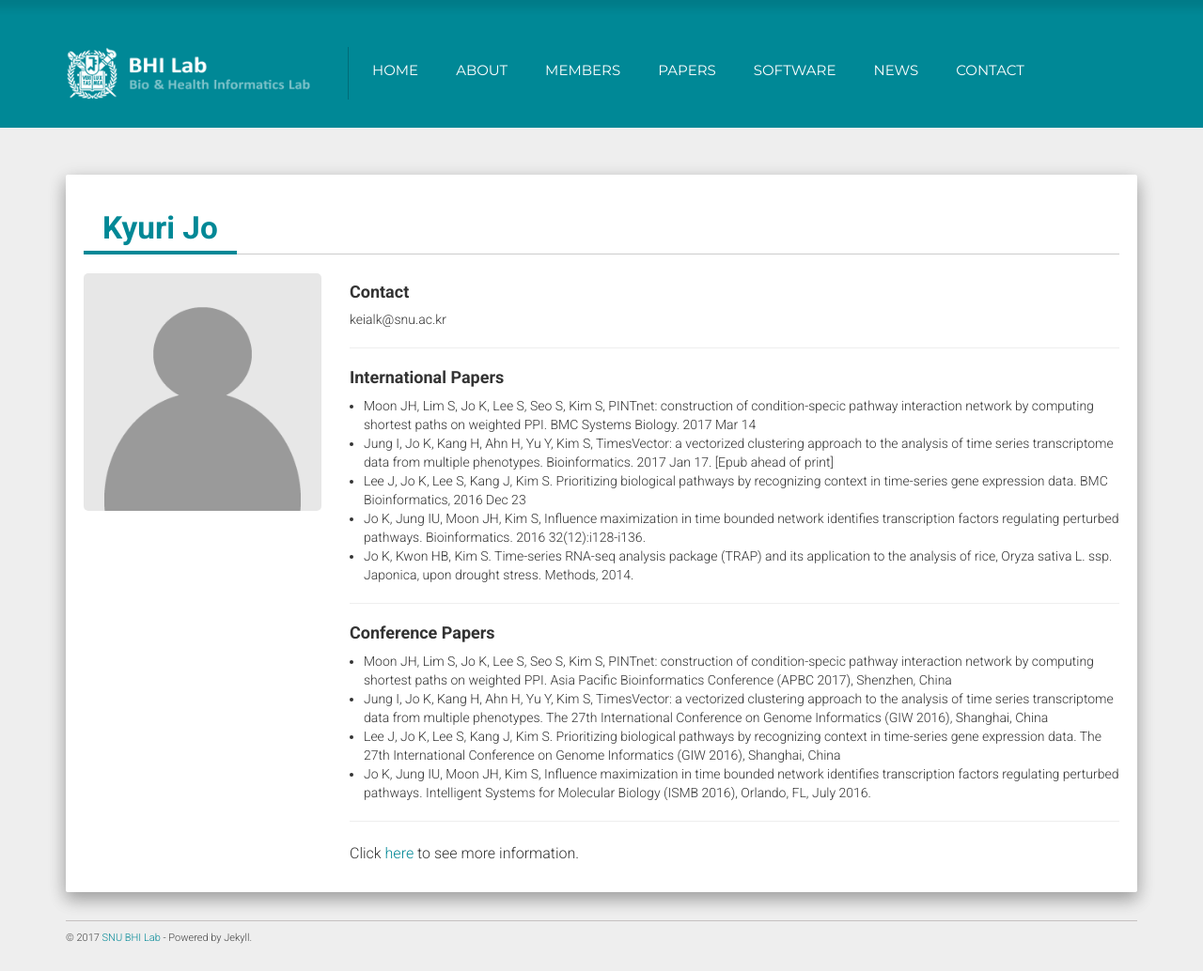
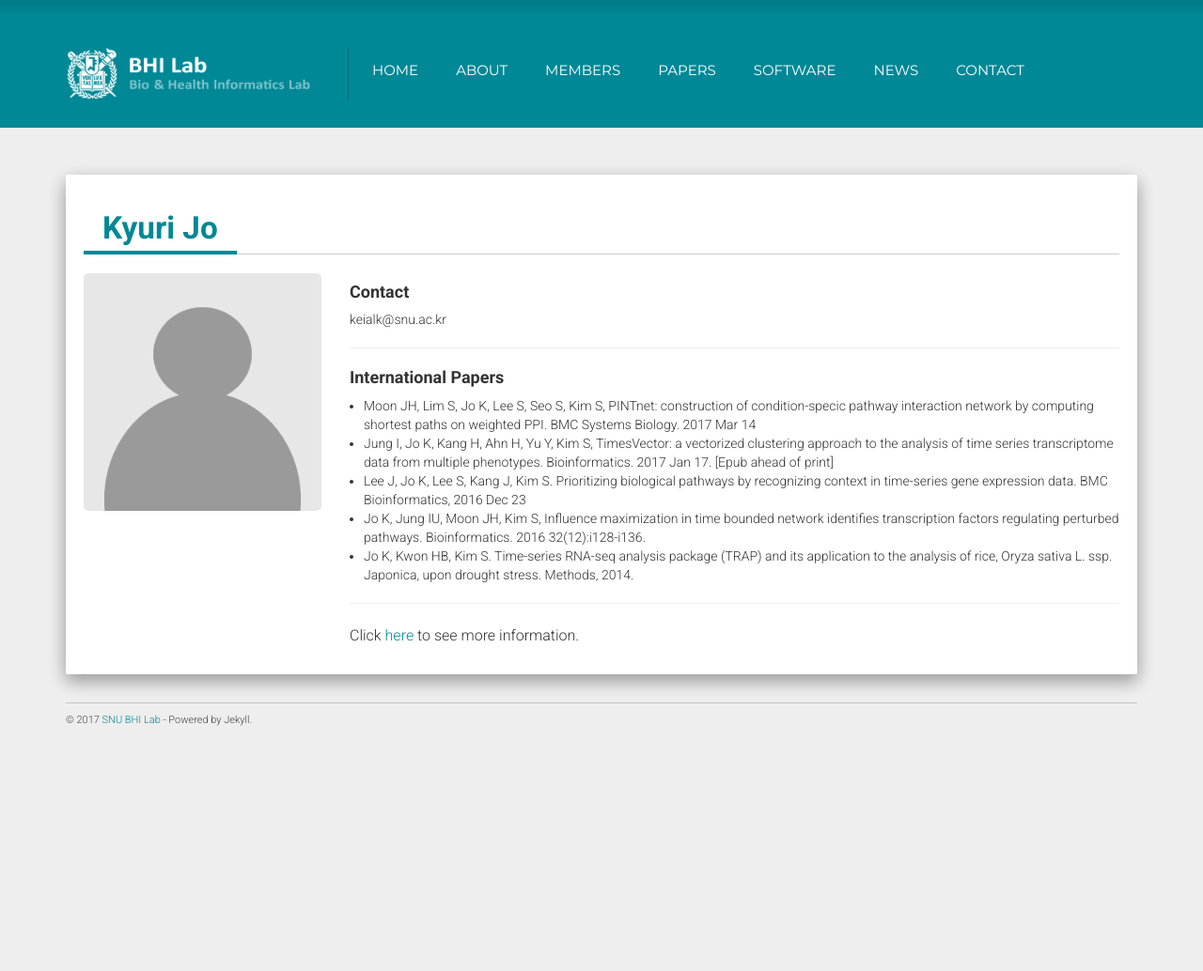
Before and after one commit to solanoon/bhi-kimlab.github.io, a Jekyll site: the page built from _members/kyuri_jo.md, in a window 1280 px wide. Shown: the whole page at 94% size. Built offline with Jekyll 4.4.1, drawn with Linux system fonts in a browser that asks for light colours; nearby versions of some CDN libraries; after the commit the page ends 900 px from its top, so only the background shows below that.

Commit message:
delete some conference papers
delete the papers in 'conference' which also existed in 'international'

```diff
--- a/_data/publications.json
+++ b/_data/publications.json
@@ -419,49 +419,9 @@
     "author": "Lee S, Moon JH, Park Y, Kim S"
   },
   {
-    "title": "Moon JH, Lim S, Jo K, Lee S, Seo S, Kim S, PINTnet: construction of condition-specic pathway interaction network by computing shortest paths on weighted PPI. Asia Pacific Bioinformatics Conference (APBC 2017), Shenzhen, China",
-    "year": 2017,
-    "author": "Moon JH, Lim S, Jo K, Lee S, Seo S, Kim S"
-  },
-  {
     "title": "Rhee S, Lim S, Kim S, Iterative segmented least square method for functional microRNA-mRNA module discovery in breast cancer. 2016 IEEE International Conference On Bioinformatics and Biomedicine (BIBM 2016), Shenzhen, China",
     "year": 2016,
     "author": "Rhee S, Lim S, Kim S"
-  },
-  {
-    "title": "Jung I, Jo K, Kang H, Ahn H, Yu Y, Kim S, TimesVector: a vectorized clustering approach to the analysis of time series transcriptome data from multiple phenotypes. The 27th International Conference on Genome Informatics (GIW 2016), Shanghai, China",
-    "year": 2017,
-    "author": "Jung I, Jo K, Kang H, Ahn HR, Kim S"
-  },
-  {
-    "title": "Chae H, Lee S, Nephew KP, Kim S, Subtype-specific CpG island shore methylation and mutation patterns in 30 breast cancer cell lines. The 27th International Conference on Genome Informatics (GIW 2016), Shanghai, China",
-    "year": 2016,
-    "author": "Chae H, Lee S, Kim S",
-  },
-  {
-    "title": "Jung I, Ahn H, Shin SJ, Kim J, Kwon HB, Jung W, Kim S. Clustering and evolutionary analysis of small RNAs identify regulatory siRNA clusters induced under drought stress in rice. The 27th International Conference on Genome Informatics (GIW 2016), Shanghai, China",
-    "year": 2016,
-    "author": "Jung I, Ahn HR, Kim S",
-  },
-  {
-    "title": "Lee J, Jo K, Lee S, Kang J, Kim S. Prioritizing biological pathways by recognizing context in time-series gene expression data. The 27th International Conference on Genome Informatics (GIW 2016), Shanghai, China",
-    "year": 2016,
-    "author": "Lee JS, Jo K, Kim S",
-  },
-  {
-    "title": "Park J, Hur B, Rhee S, Lim S, Kim MS, Kim K, Han W, Kim S. Information theoretic sub-network mining characterizes breast cancer subtypes in terms of cancer core mechanisms. The 27th International Conference on Genome Informatics (GIW 2016), Shanghai, China",
-    "year": 2016,
-    "author": "Park JW, Hur B, Rhee S, Lim S, Kim MS, Kim K, Kim S",
-  },
-  {
-    "title": "Jo K, Jung IU, Moon JH, Kim S, Influence maximization in time bounded network identifies transcription factors regulating perturbed pathways. Intelligent Systems for Molecular Biology (ISMB 2016), Orlando, FL, July 2016.",
-    "year": 2016,
-    "author": "Jo K, Jung IU, Moon JH, Kim S",
-  },
-  {
-    "title": "Kim MS, Hur B, Kim S. RDDpred: a condition-specific RNA-editing prediction model from RNA-seq data. Asia Pacific Bioinformatics Conference (APBC 2016), San Francisco Bay Area, United States",
-    "year": 2016,
-    "author": "Kim MS, Hur B, Kim S",
   },
   {
     "title": "Lee CJ, Ahn H, Lee SB, Shin JY, Park WY, Kim JI, Lee JH, Ryu H, Kim S. Integrated analysis of omics data using microRNA-target mRNA network and PPI network reveals regulation of Gnai1 function in the spinal cord of EWS KO mice. The 5th Translational Bioinformatics Conference (TBC 2015), Tokyo, Japan.",
```
